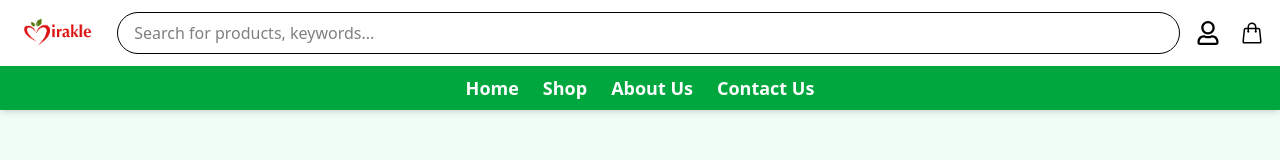
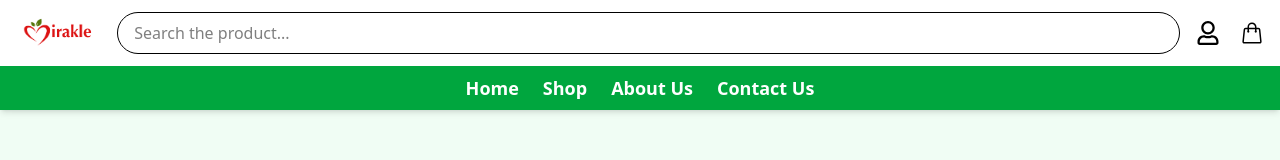
Before and after one commit to Rahulrj777/Mirakle_Client, a React (Vite) app: page /reset-password/1 in a window 1280 px wide. Shown: the top 160 px of the page. Built offline with nearby package versions, Linux system fonts and the light colour scheme.

Commit message:
Force redeploy with vercel.json update

```diff
--- a/src/components/Header.jsx
+++ b/src/components/Header.jsx
@@ -1,5 +1,3 @@
-"use client"
-
 import { Link, useLocation, useNavigate } from "react-router-dom"
 import { HiOutlineShoppingBag } from "react-icons/hi2"
 import { FaRegUser } from "react-icons/fa"
@@ -103,7 +101,7 @@ const Header = () => {
             value={searchTerm}
             onChange={handleSearchChange}
             onKeyDown={handleKeyDown}
-            placeholder="Search for products, keywords..."
+            placeholder="Search the product..."
             className="w-full px-4 py-2 border rounded-full focus:outline-none focus:ring-2 focus:ring-green-500"
           />
           {suggestions.length > 0 && (
```
